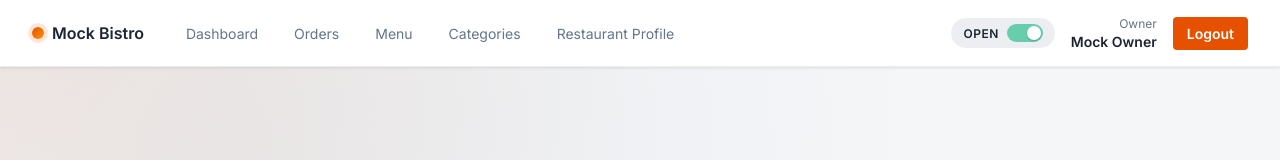
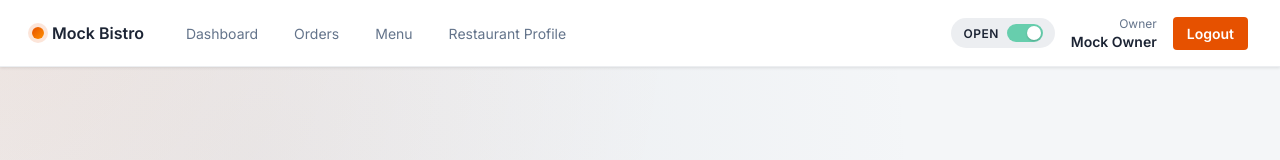
Before and after one commit to 26B-CSE438-Microservices-Architecture/Web, an Angular app: page /login in a window 1280 px wide. Shown: the top 160 px of the page. Built offline with nearby package versions, Linux system fonts and the light colour scheme.

Commit message:
Categories page deleted.

```diff
--- a/src/app/navbar/navbar.component.html
+++ b/src/app/navbar/navbar.component.html
@@ -32,14 +32,6 @@
       </a>
       <a
         class="nav-link"
-        routerLink="/categories"
-        routerLinkActive="is-active"
-        ariaCurrentWhenActive="page"
-      >
-        Categories
-      </a>
-      <a
-        class="nav-link"
         routerLink="/profile"
         routerLinkActive="is-active"
         ariaCurrentWhenActive="page"
```
